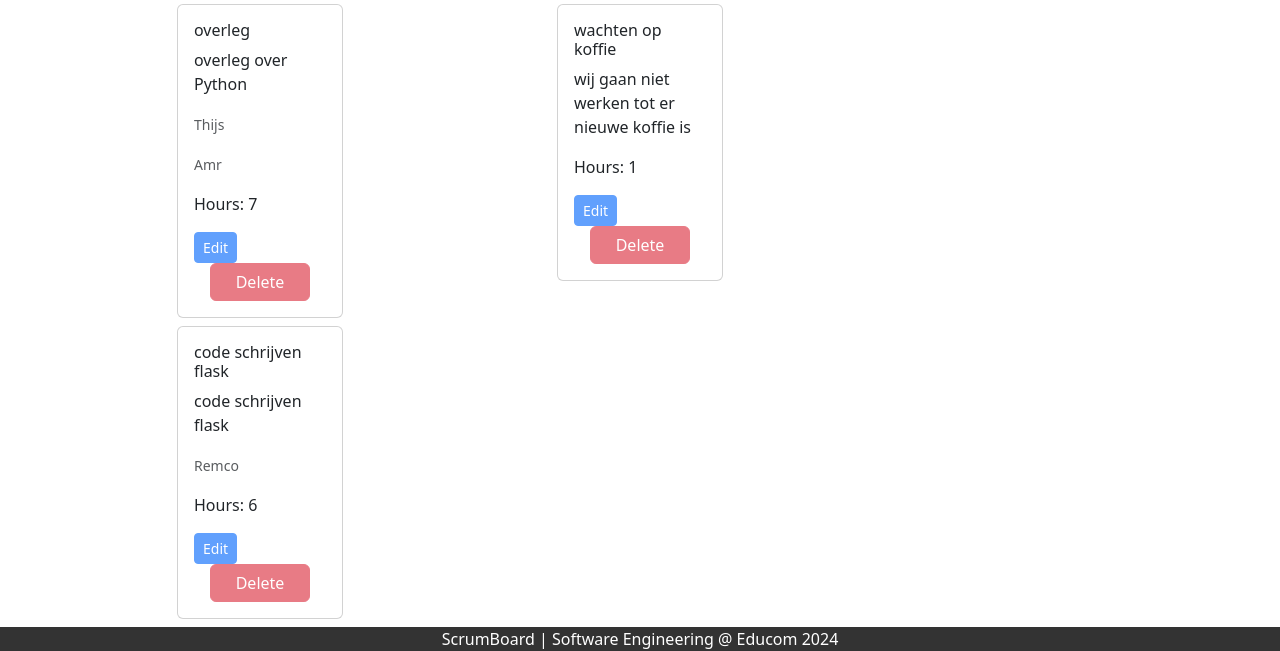
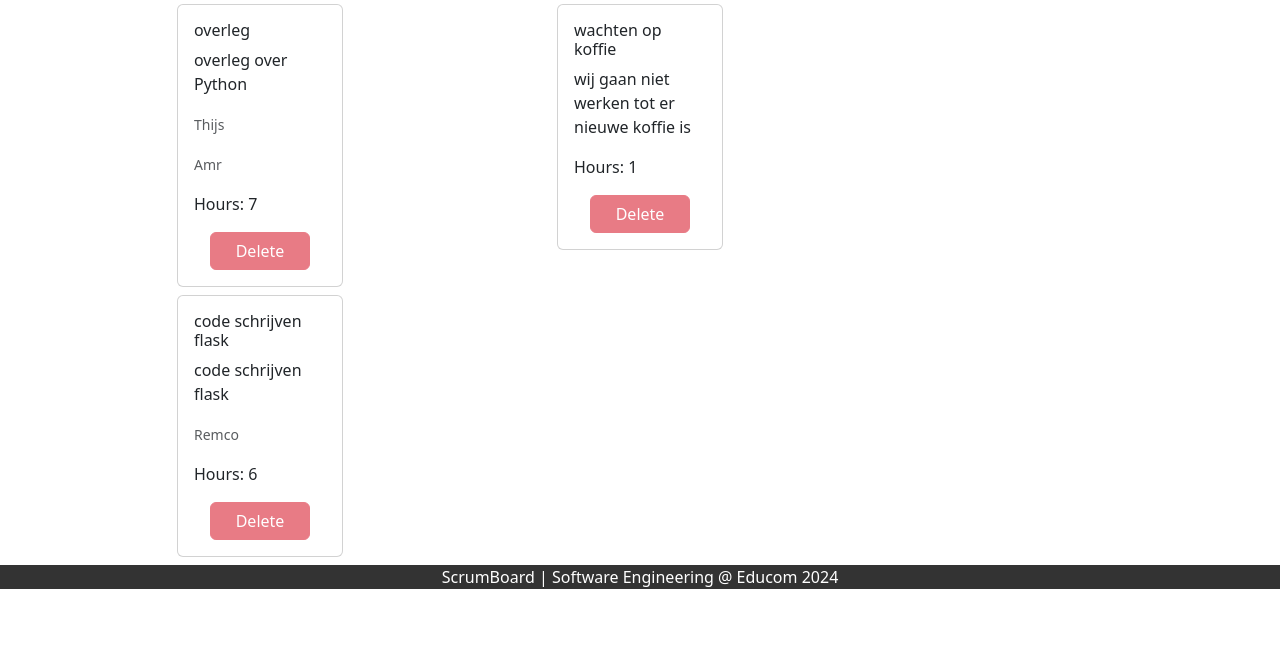
Before and after one commit to AmrAdwan/ScrumBoard, a Flask app: page /board in a window 1280 px wide. Shown: the part 217-868 px from the top of the page. After the commit the page ends 806 px from the top, so only its background shows below. Run offline with Flask 2, Linux system fonts and the light colour scheme; some libraries are stand-ins or nearby versions.

Commit message:
Clicking task now opens edit menu
The edit menu can now be opened by clicking the respective task and the previous edit button is removed.

```diff
--- a/App/Board/app.py
+++ b/App/Board/app.py
@@ -65,8 +65,8 @@ def del_task():
 def edit_task():
     if request.method == "POST":
         result = request.form
+        print(result["ticket_id"])
         ticket = manageTickets.get_ticket(int(result["ticket_id"]))
-        # data = {"title": ticket.title, "description": ticket.description, "status": ticket.status, "hours": ticket.hours, "users": ticket.users}
         ava_edit = {"title": False, "description": False, "status": False, "hours": False, "users": False}
         if "edit_field" in result:
             ava_edit[result["edit_field"]] = True
--- a/App/Board/templates/board.html
+++ b/App/Board/templates/board.html
@@ -20,9 +20,16 @@
       {% endif %}
 
       {% for ticket in column_tickets[column] %}
+      <form id="{{'edit_form' + ticket.ticket_id|string}}" action="{{ url_for('edit_task') }}" method="POST" class="d-inline">
+        <input type="hidden" name="ticket_id" value="{{ ticket.ticket_id }}" required>
+      </form>
       <div id="ticket{{ ticket.ticket_id }}" class="card my-2 draggable" draggable="true"
-        ondragstart="dragStart(event)">
+        ondragstart="dragStart(event)" >
+        {% if active_user is not none and active_user.check_rights_num(4) %}
+        <div class="card-body" onClick="document.forms['{{'edit_form' + ticket.ticket_id|string}}'].submit();">
+        {% else %}
         <div class="card-body">
+        {% endif %}
           <h6 class="card-title">{{ ticket.title }}</h6>
           <p class="card-text">{{ ticket.description }}</p>
           {% for user in ticket.users %}
@@ -31,16 +38,11 @@
           <p class="card-text">Hours: {{ ticket.hours }}</p>
 
           {% if active_user is not none and active_user.check_rights_num(4) %}
-            <form action="{{ url_for('edit_task') }}" method="POST" class="d-inline">
+            <form id="{{'del_form' + ticket.ticket_id|string}}" action="{{ url_for('del_task') }}" method="POST" class="d-inline">
               <input type="hidden" name="ticket_id" value="{{ ticket.ticket_id }}" required>
-              <button type="submit" class="btn btn-sm btn-primary">Edit</button>
-            </form>
-            <form action="{{ url_for('del_task') }}" method="POST" class="d-inline">
-              <input type="hidden" name="ticket_id" value="{{ ticket.ticket_id }}" required>
-              <button type="submit" class="btn btn-sm btn-danger">Delete</button>
+              <button type="submit" class="btn btn-sm btn-danger" form="{{'del_form' + ticket.ticket_id|string}}">Delete</button>
             </form>
           {% else %}
-            <button type="submit" class="btn btn-sm btn-primary" disabled>Edit</button>
             <form action="{{ url_for('del_task') }}" method="POST" class="d-inline">
             <!-- <div class="col-sm-12 text-center"> -->
             <!-- <div title="You do not have the rights to edit a task">
```
